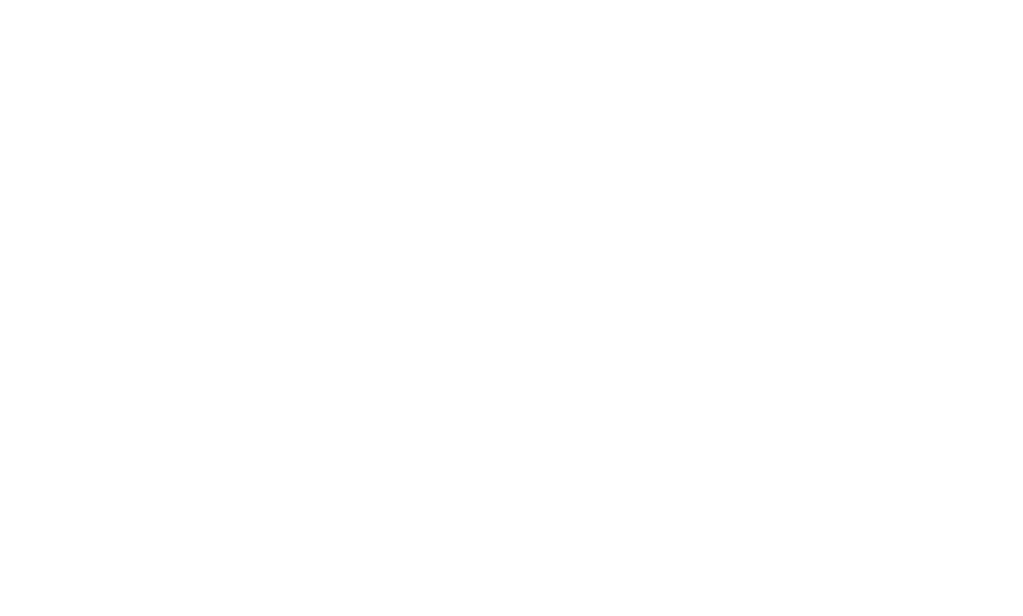
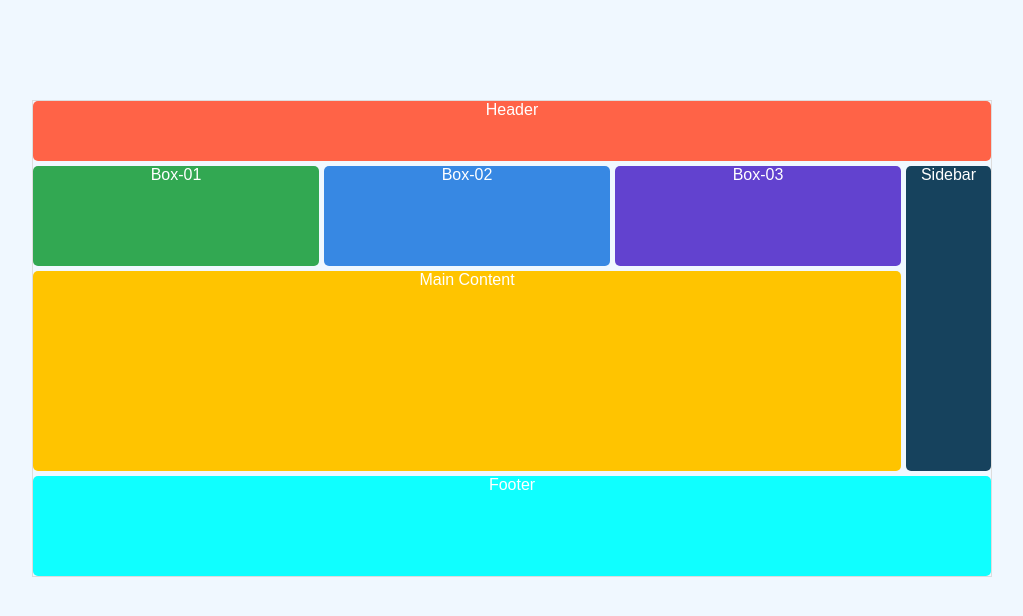
Before and after one commit to Abusayed987/Learn_Css, a plain HTML site: page display-grid/Practice-01/index.html in a window 1280 px wide. Shown: the whole page, without its empty margins (128-1151 px from the left). Drawn offline with Linux system fonts and the light colour scheme; files that its build step writes are made by us from their sources.

Commit message:
add grid practice 01

```diff
--- a/display-grid/Practice-01/index.html
+++ b/display-grid/Practice-01/index.html
@@ -4,12 +4,18 @@
     <meta charset="UTF-8">
     <meta http-equiv="X-UA-Compatible" content="IE=edge">
     <meta name="viewport" content="width=device-width, initial-scale=1.0">
-    <title>Practice</title>
-    <link rel="stylesheet" href="practice01.css">
+    <title>Practice01</title>
+    <link rel="stylesheet" href="style.css">
 </head>
 <body>
     <main>
-
+        <div class="box1">Header</div>
+        <div class="box2">Box-01</div>
+        <div class="box3">Box-02</div>
+        <div class="box4">Box-03</div>
+        <div class="box5">Sidebar</div>
+        <div class="box6">Main Content</div>
+        <div class="box7"> Footer </div>
     </main>
 </body>
 </html>
--- a/display-grid/Practice-01/style.css
+++ b/display-grid/Practice-01/style.css
@@ -0,0 +1,33 @@
+*{
+    margin: 0;
+    padding: 0;
+    box-sizing:border-box;
+    background-color: aliceblue;
+    font-family: Arial, Helvetica, sans-serif;
+    text-align: center;
+
+}
+main{
+    width: 75%;
+    margin: 100px auto;
+    border: 1px solid #ddd;
+    color: white;
+    display: grid;
+    grid-gap: 5px;
+    grid-template-rows: 60px 100px 200px 100px;
+    grid-template-columns: repeat(3, 1fr) 85px;
+}
+.box1{background-color: tomato;
+      grid-column: 1/-1;}
+.box2{background-color: rgb(50, 168, 82);}
+.box3{background-color: rgba(46, 130, 226, 0.948);}
+.box4{background-color: rgba(79, 41, 201, 0.878);}
+.box5{background-color: rgba(0, 49, 77, 0.91);
+    grid-row: 2/4;grid-column: 4/5;}
+.box6{background-color: rgb(255, 196, 0);
+    grid-column: 1/4;}
+.box7{background-color: rgba(0, 255, 255, 0.937);
+    grid-column: 1/-1;}
+main >div{
+    border-radius: 5px;
+}
```
